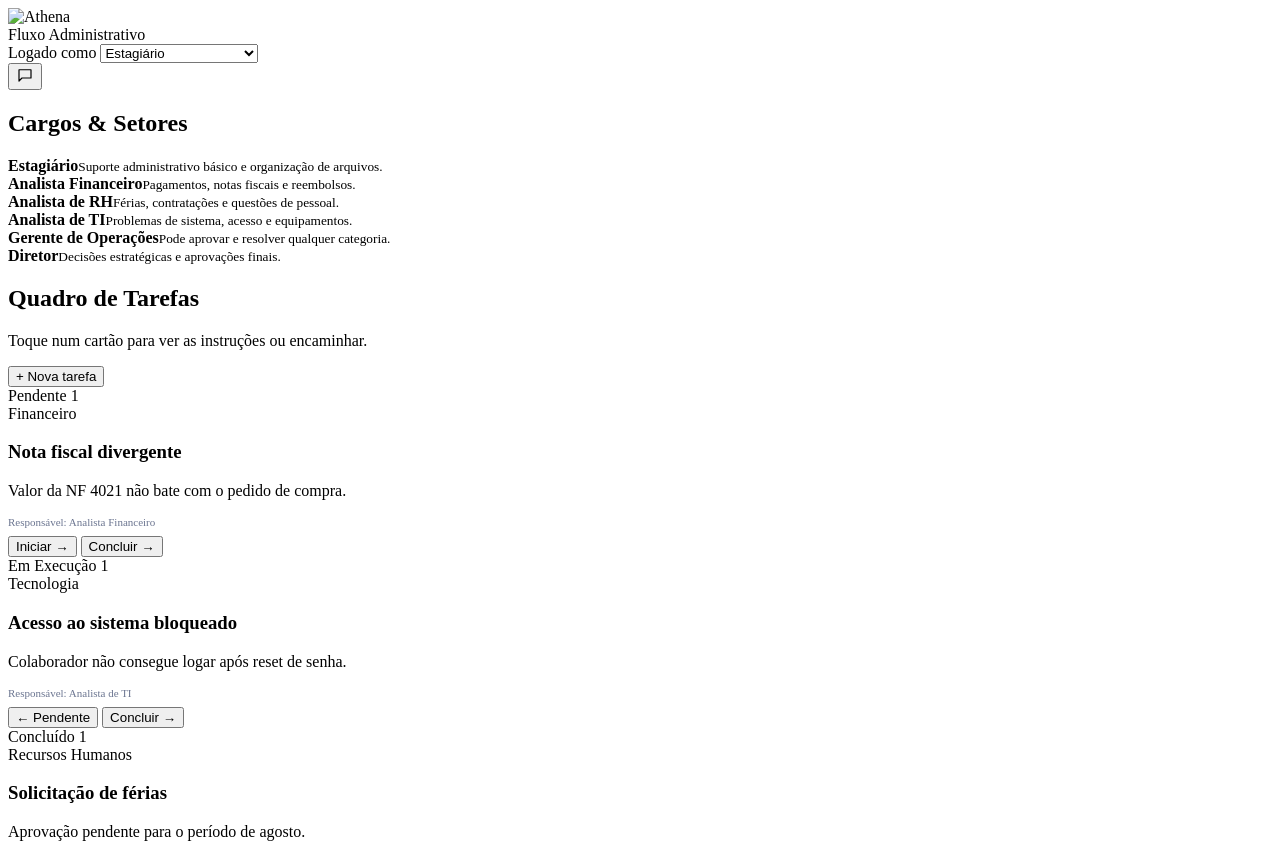
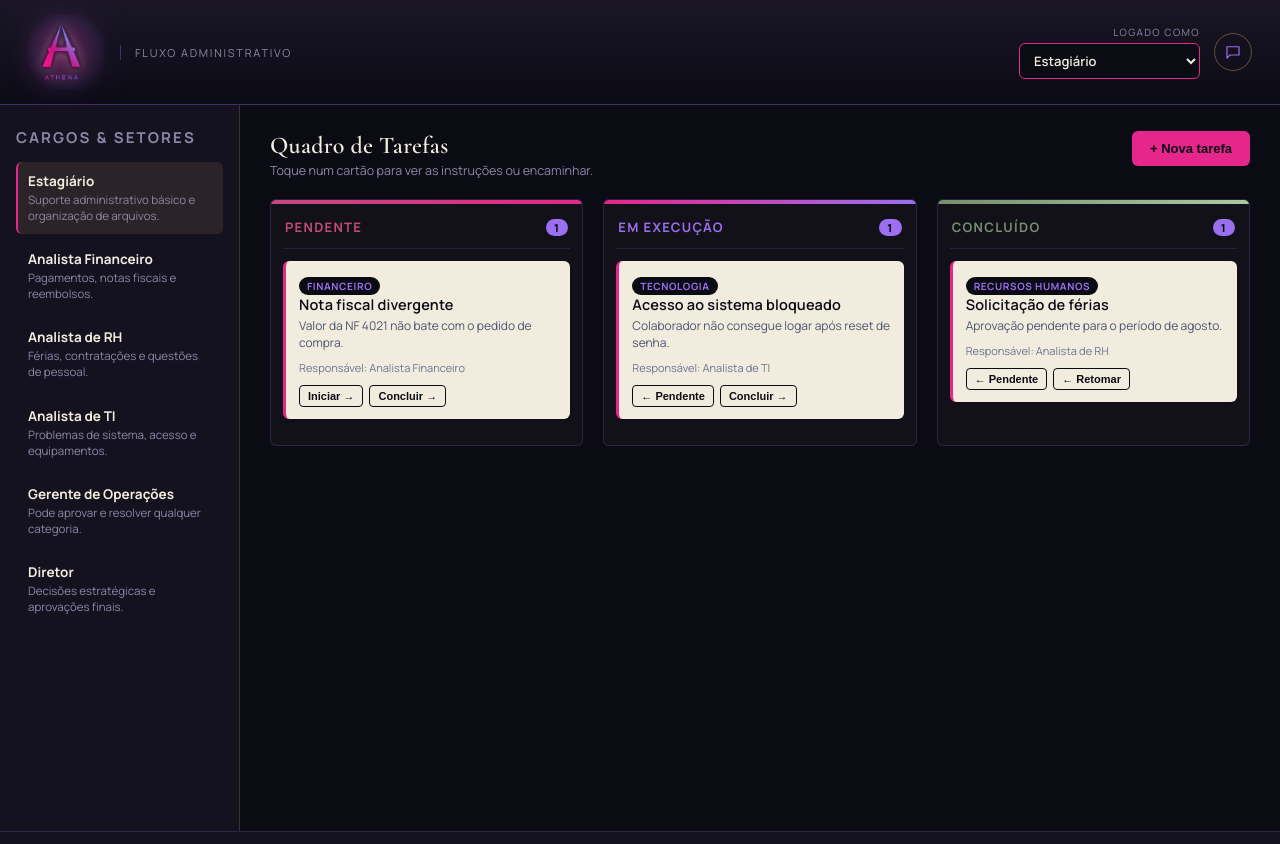
Before and after one commit to GabrielDantas-mq/Athena, a plain HTML site: page index.html in a window 1280 px wide. Shown: the top 844 px of the page. Drawn offline with nearby package versions, Linux system fonts and the light colour scheme; the site is published under a folder, as on GitHub Pages, so addresses that start at the root find nothing.

Commit message:
Commit do index

```diff
--- a/index.html
+++ b/index.html
@@ -4,17 +4,17 @@
 <meta charset="UTF-8">
 <meta name="viewport" content="width=device-width, initial-scale=1.0">
 <title>Athena — Fluxo Administrativo</title>
-<link rel="icon" type="image/png" href="/css/images/athena-logo.png">
+<link rel="icon" type="image/png" href="css/images/athena-logo.png">
 <link rel="preconnect" href="https://fonts.googleapis.com">
 <link href="https://fonts.googleapis.com/css2?family=Cormorant+Garamond:wght@500;600;700&family=Manrope:wght@400;500;600;700;800&display=swap" rel="stylesheet">
-<link rel="stylesheet" href="/css/style.css">
+<link rel="stylesheet" href="css/style.css">
 </head>
 <body>
 
 <header>
   <div class="brand">
     <div class="logo-wrap">
-    <img src="/css/images/athena-logo.png" alt="Athena" class="logo-img">
+    <img src="css/images/athena-logo.png" alt="Athena" class="logo-img">
     </div>
     <span class="brand-tagline">Fluxo Administrativo</span>
   </div>
@@ -61,7 +61,6 @@
   </main>
 </div>
 
-<!-- MODAL NOVA TAREFA -->
 <div class="overlay" id="overlay">
   <div class="modal">
     <h2>Nova tarefa</h2>
@@ -86,7 +85,6 @@
   </div>
 </div>
 
-<!-- CHAT -->
 <div class="chat-panel" id="chatPanel">
   <div class="chat-head">
     <h2>Chat da equipe</h2>
@@ -100,7 +98,7 @@
 </div>
 
 <footer>
-  <p>&copy; 2026  Athena Code - Todos os direitos reservados</p>
+  <p>&copy; 2026 Athena Code - Todos os direitos reservados</p>
 </footer>
 
 <script src="js/js.js"></script>
```
